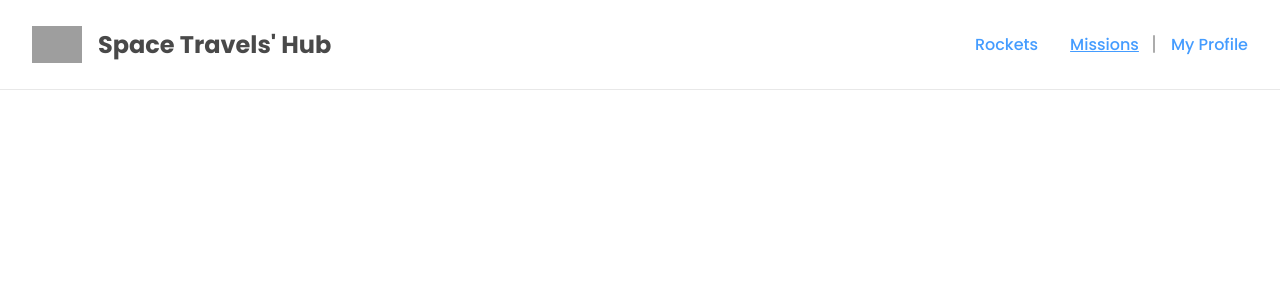
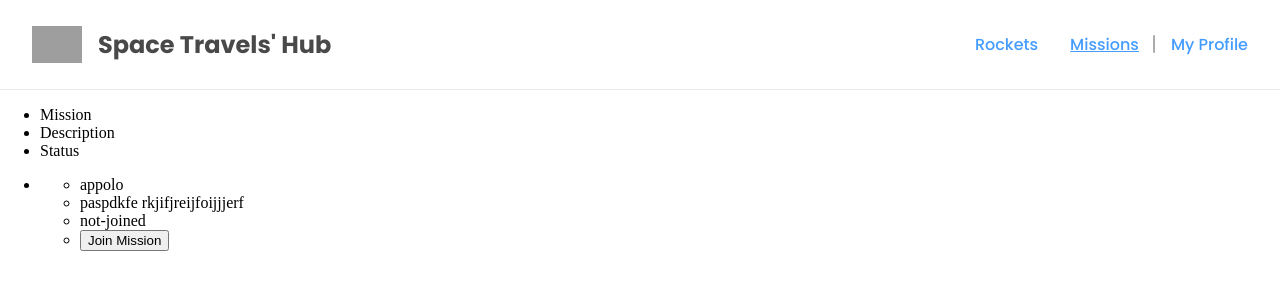
Before and after one commit to Cluab/space-travelers-hub, a React (Create React App) app: page /missions in a window 1280 px wide. Shown: the top 300 px of the page. Built offline with nearby package versions, Linux system fonts and the light colour scheme; grey boxes are pictures that could not be loaded.

Commit message:
add missions page and commponent jsx

```diff
--- a/package.json
+++ b/package.json
@@ -8,6 +8,7 @@
     "@testing-library/react": "^13.4.0",
     "@testing-library/user-event": "^13.5.0",
     "clear-cra": "^1.1.22",
+    "prop-types": "^15.8.1",
     "react": "^18.2.0",
     "react-dom": "^18.2.0",
     "react-redux": "^8.0.5",
--- a/src/App.js
+++ b/src/App.js
@@ -1,6 +1,7 @@
 import React from 'react';
 import { BrowserRouter, Route, Routes } from 'react-router-dom';
 import Header from './Components/Header/Header';
+import MissionPage from './Pages/Missions/Missions';
 import Rockets from './Pages/Rockets/Rockets';
 
 const App = () => (
@@ -9,6 +10,7 @@ const App = () => (
       <Header />
       <Routes>
         <Route path="/" element={<Rockets />} />
+        <Route path="/missions" element={<MissionPage />} />
       </Routes>
     </BrowserRouter>
   </div>
--- /dev/null
+++ b/src/Components/Mission/Mission.jsx
@@ -0,0 +1,23 @@
+import PropTypes from 'prop-types';
+
+const Mission = (props) => {
+  const { name, description, status } = props;
+
+  return (
+    <li>
+      <ul>
+        <li>{name}</li>
+        <li>{description}</li>
+        <li>{status}</li>
+        <li><button type="button">Join Mission</button></li>
+      </ul>
+    </li>
+  );
+};
+
+Mission.propTypes = {
+  name: PropTypes.string.isRequired,
+  description: PropTypes.string.isRequired,
+  status: PropTypes.string.isRequired,
+};
+export default Mission;
--- /dev/null
+++ b/src/Pages/Missions/Missions.jsx
@@ -0,0 +1,22 @@
+import Mission from '../../Components/Mission/Mission';
+
+const MissionPage = () => (
+  <div className="missions-container">
+    <ul className="missions-titles">
+      <li>Mission</li>
+      <li>Description</li>
+      <li>Status</li>
+    </ul>
+    <ul>
+      <Mission
+        name="appolo"
+        description="paspdkfe
+    rkjifjreijfoijjjerf"
+        status="not-joined"
+      />
+
+    </ul>
+  </div>
+);
+
+export default MissionPage;
```
Also changed, not shown: src/Pages/Missions/Missions.css (added), 1 other file (tests, documents, lock files or other folders).
